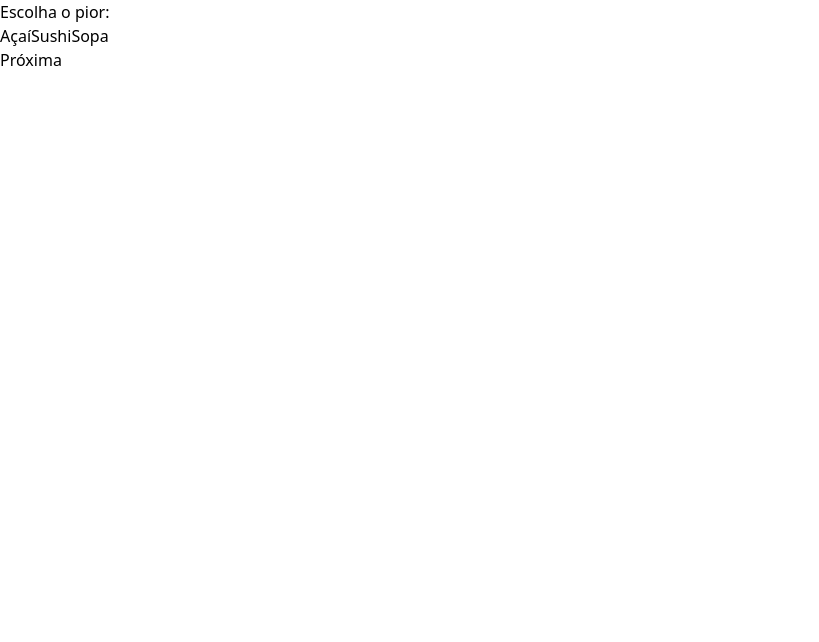
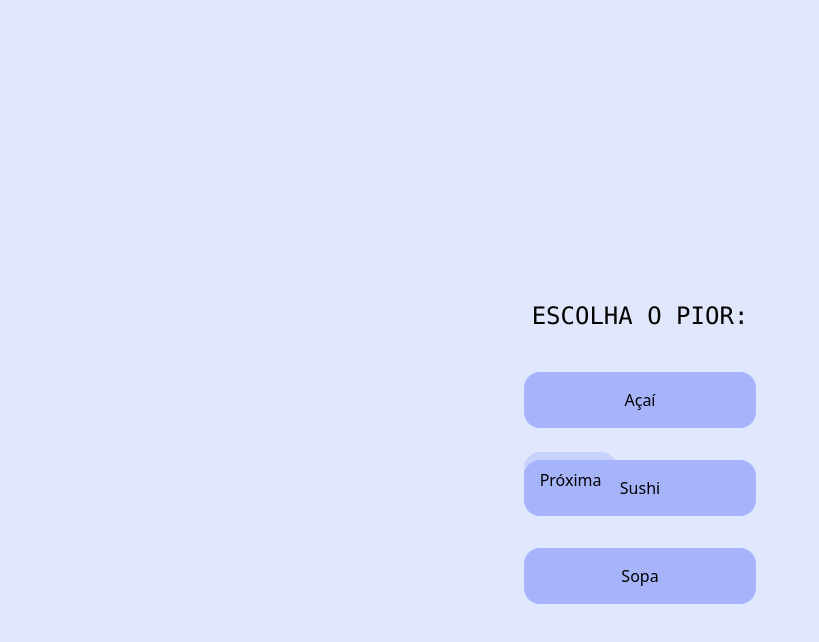
Before and after one commit to danielbped/TretaGenerator, a React (Create React App) app: page /comida in a window 1280 px wide. Shown: the top 642 px of the page, without its empty margins (0-819 px from the left). Built offline with nearby package versions, Linux system fonts and the light colour scheme.

Commit message:
Estiliza parte da aplicacao

```diff
--- a/src/App.js
+++ b/src/App.js
@@ -11,6 +11,7 @@ import Manchete from './Pages/Manchete';
 class App extends Component {
   render() {
     return (
+      <main className="h-screen bg-indigo-100 flex justify-center items-center" >
         <Provider store={ store }>
         <BrowserRouter>
           <Switch>
@@ -22,6 +23,7 @@ class App extends Component {
           </Switch>
         </BrowserRouter>
       </Provider>
+      </main>
     );
   }
 }
--- a/src/Pages/Animal.jsx
+++ b/src/Pages/Animal.jsx
@@ -27,13 +27,28 @@ class Animal extends Component {
     const { addAnimalToStore } = this.props;
     return (
       <main>
-        <h1>Escolha um animal</h1>
+        <h1 className={
+          `font-mono
+          uppercase
+          text-center
+          text-2xl
+          m-6`}
+        >
+          Escolha um animal
+        </h1>
         <Select onChange = { this.handleChange } />
         <Link to="/manchete">
           <button
             type="button"
             onClick={ () => addAnimalToStore(animal) }
             disabled={ animal === '' }
+            className={
+              `m-4
+              p-4
+              rounded-2xl
+              bg-indigo-200
+              transition hover:bg-indigo-300`
+            }
           >
             Próxima
           </button>
--- a/src/Pages/Comida.jsx
+++ b/src/Pages/Comida.jsx
@@ -27,12 +27,31 @@ class Comida extends Component {
     const { addFoodToStore } = this.props;
     return (
       <main>
-        <Buttons value={ food } onClick={ (e) => this.handleClick(e) }/>
+        <Buttons
+          value={ food }
+          onClick={ (e) => this.handleClick(e) }
+          className={`
+            bg-indigo-300
+            rounded-2xl
+            transition hover:bg-indigo-200
+            p-4
+            m-4
+          `}
+        />
         <Link to="/animal">
           <button
             type="button"
             onClick={ () => addFoodToStore(food) }
             disabled={ food === '' }
+            className={
+              `m-4
+              block
+              h-full
+              p-4
+              rounded-2xl
+              bg-indigo-200
+              transition hover:bg-indigo-300`
+            }
           >
             Próxima
           </button>
--- a/src/Pages/Name.jsx
+++ b/src/Pages/Name.jsx
@@ -25,18 +25,39 @@ class Name extends Component {
     const { addNameToStore } = this.props;
     return (
       <main>
-        <h1>Digite um nome</h1>
+        <h1
+          className={
+          `font-mono
+          uppercase
+          text-center
+          text-2xl
+          m-6`}
+        >
+          Digite um nome
+        </h1>
         <Input
           name="name"
           placeholder="Nome"
           value = { name }
           onChange={ this.handleChange }
+          className={
+            `p-4
+            rounded-2xl
+            focus:outline-none focus:ring-2 focus:ring-indigo-200 focus:border-transparent`
+          }
         />
         <Link to="/preferencia">
           <button
           type="button"
           onClick={ () => addNameToStore(name) }
           disabled={ name === '' }
+          className={
+            `m-4
+            p-4
+            rounded-2xl
+            bg-indigo-200
+            transition hover:bg-indigo-300`
+          }
           >
             Próxima
           </button>
--- a/src/Pages/Preferencia.jsx
+++ b/src/Pages/Preferencia.jsx
@@ -36,6 +36,15 @@ class Preferencia extends Component {
             type="button"
             onClick={ () => addPreferenceToStore(preference) }
             disabled={ preference === '' }
+            className={
+              `m-4
+              p-4
+              rounded-2xl
+              bg-indigo-200
+              transition hover:bg-indigo-300
+              mx-auto
+              `
+            }
           >
             Próxima
           </button>
--- a/src/components/Buttons.jsx
+++ b/src/components/Buttons.jsx
@@ -2,15 +2,25 @@ import React, { Component } from 'react';
 
 class Buttons extends Component {
   render() {
-    const { onClick } = this.props;
+    const { onClick, className } = this.props;
     return(
       <main>
-        <h1>Escolha o pior:</h1>
+        <h1 className={
+          `font-mono
+          uppercase
+          text-center
+          text-2xl
+          m-6`}
+        >
+          Escolha o pior:
+        </h1>
+        <div className="flex flex-col h-20">
           <button
             name="food"
             value="açaí"
             type="button"
             onClick={ onClick }
+            className={ className }
           >
             Açaí
           </button>
@@ -19,6 +29,7 @@ class Buttons extends Component {
             value="sushi"
             type="button"
             onClick={ onClick }
+            className={ className }
           >
             Sushi
           </button>
@@ -27,9 +38,11 @@ class Buttons extends Component {
             value="sopa"
             type="button"
             onClick={ onClick }
+            className={ className }
           >
               Sopa
           </button>
+        </div>
       </main>
     )
   }
--- a/src/components/Input.jsx
+++ b/src/components/Input.jsx
@@ -2,13 +2,14 @@ import React, { Component } from 'react';
 
 class Input extends Component {
   render() {
-    const { placeholder, name, onChange } = this.props;
+    const { placeholder, name, onChange, className } = this.props;
     return (
       <input
         placeholder = { placeholder }
         name= { name }
         type="text"
         onChange={ onChange }
+        className={ className }
       />
     )
   }
--- a/src/components/Radio.jsx
+++ b/src/components/Radio.jsx
@@ -4,9 +4,20 @@ class Radio extends Component {
   render() {
     const { label, onChange } = this.props;
     return (
-      <div>
-        <h1>{ label }</h1>
-        <label htmlFor="biscoito">
+      <div className="text-center">
+        <h1 className={
+          `font-mono
+          uppercase
+          text-center
+          text-2xl
+          m-6`}
+        >
+          { label }
+        </h1>
+        <label
+          htmlFor="biscoito"
+          className="uppercase"
+        >
           Biscoito
         <input
           id="biscoito"
@@ -14,9 +25,13 @@ class Radio extends Component {
           value="biscoito"
           type="radio"
           onChange={ onChange }
+          className="mr-4"
         />
       </label>
-        <label htmlFor="bolacha">
+        <label
+          htmlFor="bolacha"
+          className="uppercase"
+        >
           Bolacha
         <input
           id="bolacha"
@@ -24,6 +39,7 @@ class Radio extends Component {
           value="bolacha"
           type="radio"
           onChange={ onChange }
+          className="mr-4"
         />
       </label>
       </div>
```
Also changed, not shown: 1 other file (tests, documents, lock files or other folders). Lines whose indentation alone changed are shown as unchanged.
